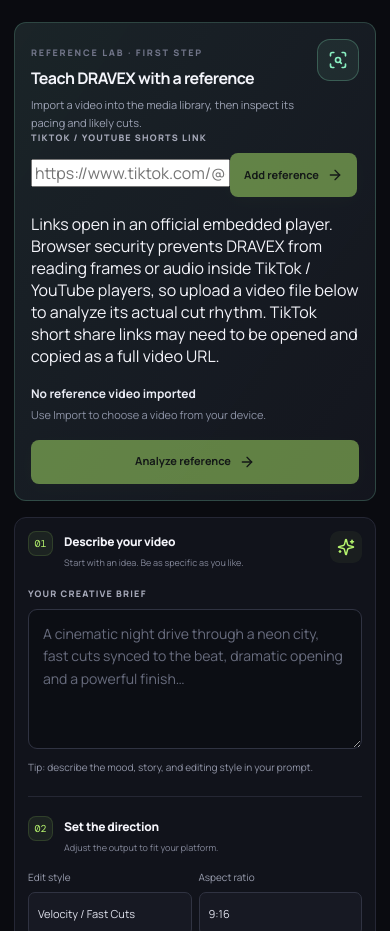
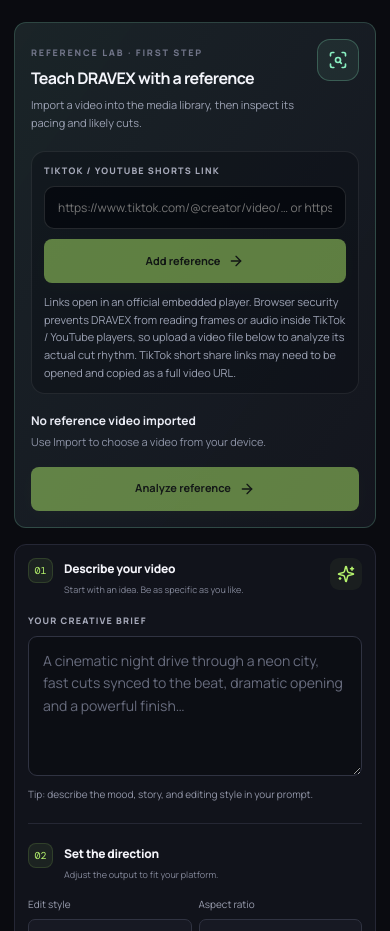
Before and after one commit to mlbbgame/dravex-ai-video-editor, a React (Vite) app: page / in a window 390 px wide. Shown: the part 2003-2934 px from the top of the page. Built offline with nearby package versions, Linux system fonts and the light colour scheme.

Commit message:
Style reference link previews for mobile

```diff
--- a/src/styles.css
+++ b/src/styles.css
@@ -488,6 +488,96 @@ textarea:focus { border-color: #b5f36d80; }
   overflow-wrap: anywhere;
 }
 .reference-report p + p { border-top: 1px solid rgba(255,255,255,.055); }
+
+.reference-link-entry {
+  margin-top: 20px;
+  padding: 16px;
+  border: 1px solid rgba(255,255,255,.08);
+  border-radius: 14px;
+  background: rgba(8, 10, 16, .34);
+}
+.reference-link-form {
+  display: flex;
+  align-items: stretch;
+  gap: 10px;
+  margin-top: 8px;
+}
+.reference-link-form input {
+  flex: 1 1 auto;
+  width: 100%;
+  min-width: 0;
+  padding: 12px 13px;
+  border: 1px solid rgba(255,255,255,.12);
+  border-radius: 10px;
+  outline: none;
+  color: #eef0f7;
+  background: rgba(4, 6, 12, .72);
+  font: inherit;
+  font-size: 12px;
+}
+.reference-link-form input:focus { border-color: rgba(138,240,194,.65); }
+.reference-link-form .button { flex: 0 0 auto; }
+.reference-link-note {
+  margin: 10px 0 0;
+  color: #9ca2b4;
+  font-size: 11px;
+  line-height: 1.6;
+}
+.reference-link-error {
+  margin: 8px 0 0;
+  color: #ff9f9f;
+  font-size: 11px;
+  line-height: 1.5;
+}
+.reference-link-list { display: grid; gap: 14px; margin-top: 16px; }
+.reference-link-card {
+  min-width: 0;
+  padding: 12px;
+  border: 1px solid rgba(138,240,194,.16);
+  border-radius: 12px;
+  background: rgba(255,255,255,.025);
+}
+.reference-link-card-head, .reference-link-actions {
+  display: flex;
+  align-items: center;
+  justify-content: space-between;
+  gap: 10px;
+}
+.reference-link-card-head strong { color: #e9ebf4; font-size: 12px; }
+.reference-link-actions a, .reference-remove {
+  color: #8af0c2;
+  font-size: 11px;
+  text-decoration: none;
+  background: transparent;
+  border: 0;
+  cursor: pointer;
+}
+.reference-remove { color: #b5bac8; }
+.reference-embed-wrap {
+  position: relative;
+  width: 100%;
+  max-width: 420px;
+  margin: 12px auto 0;
+  aspect-ratio: 9 / 16;
+  overflow: hidden;
+  border-radius: 10px;
+  background: #080a10;
+}
+.reference-embed-wrap iframe {
+  position: absolute;
+  inset: 0;
+  width: 100%;
+  height: 100%;
+  border: 0;
+}
+@media (max-width: 560px) {
+  .reference-link-entry { padding: 12px; }
+  .reference-link-form { flex-direction: column; }
+  .reference-link-form .button { width: 100%; }
+  .reference-link-card-head { align-items: flex-start; }
+  .reference-link-actions { align-items: flex-end; flex-direction: column; }
+}
+
 @media (max-width: 560px) {
   .reference-lab { padding: 16px; margin-bottom: 16px; }
   .reference-lab-heading h2 { font-size: 16px; line-height: 1.35; }
```
